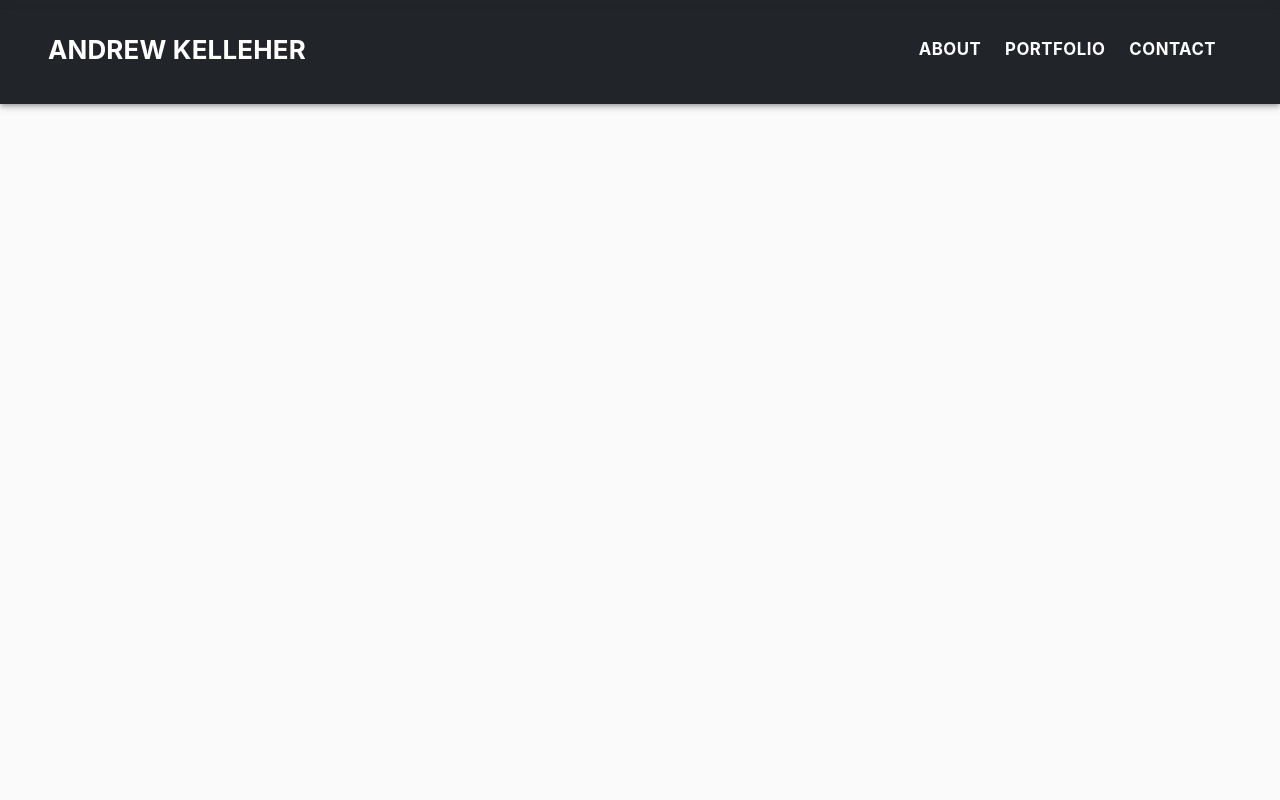
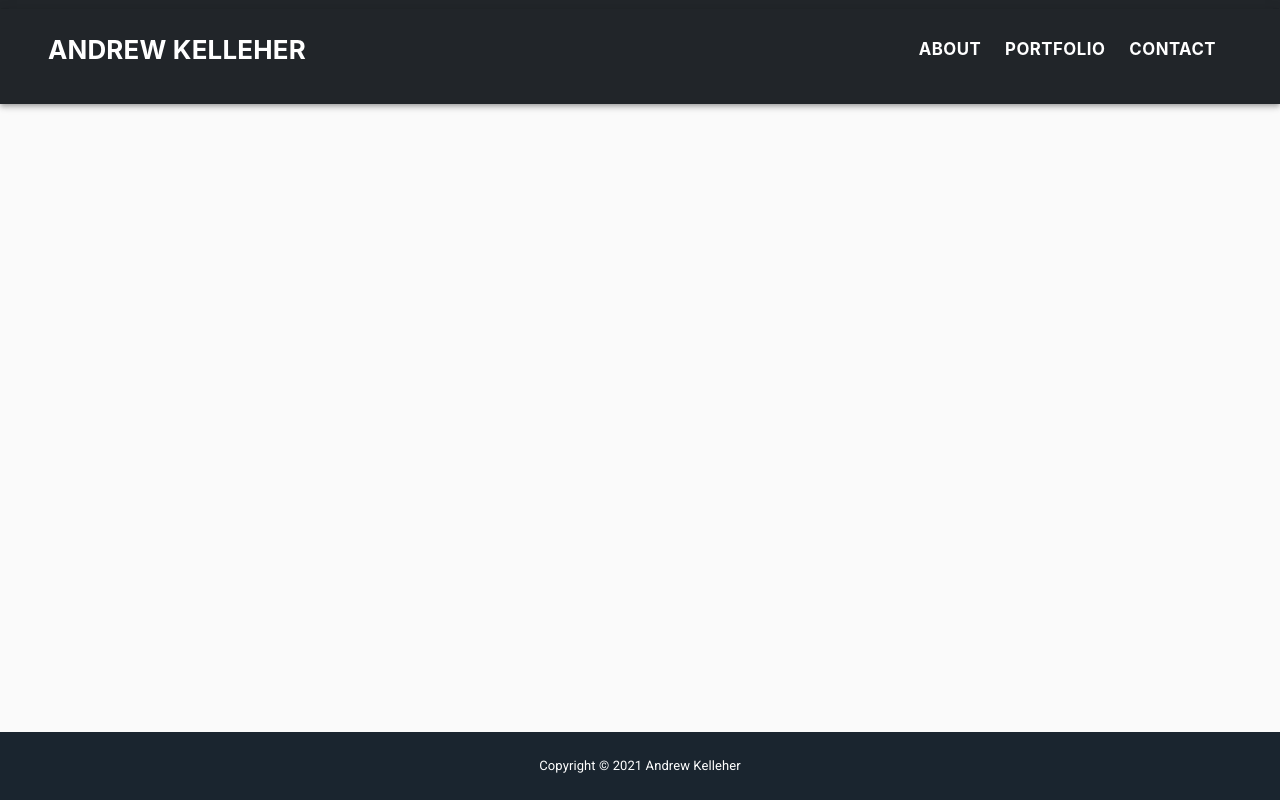
Before and after one commit to diemrbond/ReactPortfolio, a React (Create React App) app: page / in a window 1280 px wide. Built offline with nearby package versions, Linux system fonts and the light colour scheme; a web font is replaced by a local one.

Commit message:
Added footer

```diff
--- a/src/App.js
+++ b/src/App.js
@@ -3,18 +3,38 @@ import React from 'react';
 import ReactDOM from 'react-dom';
 import './App.css';
 
-// Material UI components
+// Custom Components
+import NavBar from "./components/NavBar";
+import Footer from "./components/Footer";
+
+// Material UI Components
 import Container from '@material-ui/core/Container';
-import NavBar from "./components/NavBar";
 import CssBaseline from '@material-ui/core/CssBaseline';
 import Hidden from '@material-ui/core/Hidden';
+import { makeStyles } from '@material-ui/core/styles';
+
+// Styles
+const useStyles = makeStyles((theme) => ({
+  app: {
+    display: 'flex',
+    minHeight: '100vh',
+    flexDirection: 'column',
+  },
+  site: {
+    flex: 1
+  },
+}));
 
 function App() {
+  const classes = useStyles();
+
   return (
-    <div className="App">
+    <div className={classes.app}>
       <CssBaseline />
+      <div className={classes.site}>
       <NavBar />
-
+      </div>
+      <Footer />
     </div>
   );
 }
--- /dev/null
+++ b/src/components/Footer/index.js
@@ -0,0 +1,31 @@
+import React from 'react';
+import Typography from '@material-ui/core/Typography';
+import { makeStyles } from '@material-ui/core/styles';
+import Container from '@material-ui/core/Container';
+
+const useStyles = makeStyles((theme) => ({
+  footer: {
+    background: '#1a252f',
+    color: 'white',
+    padding: theme.spacing(3, 2),
+    marginTop: 'auto',
+  },
+  typography: {
+    fontSize: 13,
+    fontWeight: 400
+  }
+}));
+
+export default function Footer() {
+  const classes = useStyles();
+
+  return (
+    <div >
+      <footer className={classes.footer}>
+        <Container maxWidth="sm">
+          <Typography align="center" variant="subtitle2" className={classes.typography}>{'Copyright © '}  {new Date().getFullYear()} Andrew Kelleher </Typography>
+        </Container>
+      </footer>
+    </div>
+  );
+}
--- a/src/components/NavBar/index.js
+++ b/src/components/NavBar/index.js
@@ -37,7 +37,7 @@ const useStyles = makeStyles((theme) => ({
     fontFamily: 'SB Heading, -apple-system, BlinkMacSystemFont, Segoe UI, Roboto, Helvetica Neue, Arial, Noto Sans, sans-serif, Apple Color Emoji, Segoe UI Emoji, Segoe UI Symbol, Noto Color Emoji',
   },
   button: {
-        marginRight: theme.spacing(1),
+      marginRight: theme.spacing(1),
       fontSize: '1.2em',
       color: 'white',
       fontWeight: 'bold !important',
```
Also changed, not shown: 1 other file (tests, documents, lock files or other folders).
